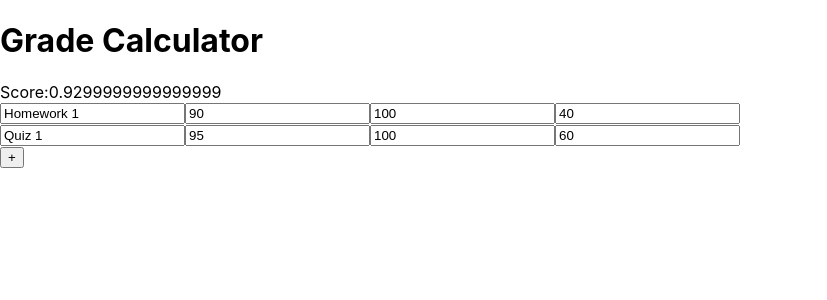
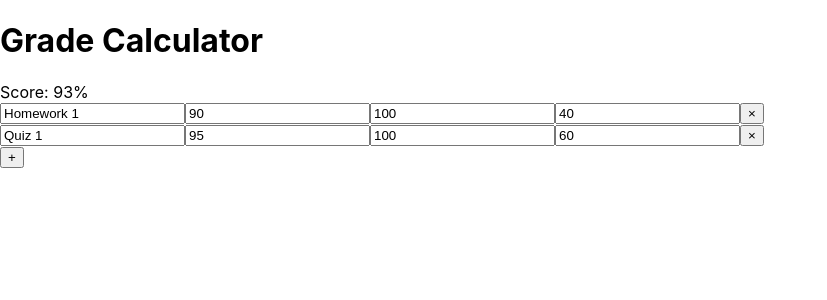
Before and after one commit to brentnequin/course-grade-calculator, a React (Create React App) app: page / in a window 1280 px wide. Shown: the top 300 px of the page, without its empty margins (0-827 px from the left). Built offline with nearby package versions, Linux system fonts and the light colour scheme.

Commit message:
worked on rerendering with state changes

```diff
--- a/src/Components/GradeCalculator.js
+++ b/src/Components/GradeCalculator.js
@@ -23,17 +23,30 @@ export default class GradeCalculator extends React.Component {
             score: 0
         };
         this.onClickAddButton = this.onClickAddButton.bind(this);
-        this.onChangeInput = this.onChangeInput.bind(this);
+        //this.onChangeInput = this.onChangeInput.bind(this);
     }
 
     calculateScore() {
-        return this.state.itemList.reduce((score, item, index) =>
-            score + (item.itemScore / item.itemScoreMax) * (item.itemWeight / 100), 0
+        return this.state.itemList.reduce((score, item) => {
+                if (item.itemName === "" || item.itemScore === "" || item.itemScoreMax === "" || item.itemWeight === "")
+                    return score; // if an item has any empty fields, do not include in computation
+                else
+                    return score + (item.itemScore / item.itemScoreMax) * (item.itemWeight / 100);
+            }, 0
         );
     }
 
     componentDidMount() {
         this.setState({score: this.calculateScore()});
+    }
+
+    componentDidUpdate(prevProp, prevState) {
+        const score = this.calculateScore();
+        const itemList = this.state.itemList;
+        if (prevState.score !== score)
+            this.setState({score: score});
+        if (prevState.itemList !== itemList)
+            this.setState({itemList: itemList});
     }
 
 
@@ -47,7 +60,13 @@ export default class GradeCalculator extends React.Component {
                 itemWeight: ""
             }]
         });
-        console.log(itemList);
+    }
+
+    onClickDeleteButton(index) {
+        let itemList = this.state.itemList;
+        itemList.splice(index, 1);
+        this.setState({itemList: itemList});
+        console.log(index);
     }
 
     onChangeInput(index, itemProp, newValue) {
@@ -56,7 +75,6 @@ export default class GradeCalculator extends React.Component {
         item[itemProp] = newValue;
         itemList[index] = item;
         this.setState({itemList});
-        this.setState({score: this.calculateScore()});
     }
 
     render() {
@@ -69,6 +87,7 @@ export default class GradeCalculator extends React.Component {
                 itemScoreMax={item.itemScoreMax}
                 itemWeight={item.itemWeight}
                 onChangeInput={this.onChangeInput.bind(this)}
+                onClickDeleteButton={this.onClickDeleteButton.bind(this)}
             />
         );
         return (
--- a/src/Components/Item.js
+++ b/src/Components/Item.js
@@ -9,29 +9,30 @@ export default class Item extends React.Component {
                     type="text"
                     defaultValue={this.props.itemName}
                     placeholder="Item Name"
-                    onChange={e => {this.props.onChangeInput(this.props.index, e.target.name, e.target.value) } }
+                    onChange={e => {this.props.onChangeInput(this.props.index, e.target.name, e.target.value)} }
                 />
                 <input
                     name="itemScore"
                     type="number"
                     defaultValue={this.props.itemScore}
                     placeholder="Score"
-                    onChange={e => {this.props.onChangeInput(this.props.index, e.target.name, e.target.value) } }
+                    onChange={e => {this.props.onChangeInput(this.props.index, e.target.name, e.target.value)} }
                 />
                 <input
                     name="itemScoreMax"
                     type="number"
                     defaultValue={this.props.itemScoreMax}
                     placeholder="Max"
-                    onChange={e => {this.props.onChangeInput(this.props.index, e.target.name, e.target.value) } }
+                    onChange={e => {this.props.onChangeInput(this.props.index, e.target.name, e.target.value)} }
                 />
                 <input
                     name="itemWeight"
                     type="number"
                     defaultValue={this.props.itemWeight}
                     placeholder="Weight"
-                    onChange={e => {this.props.onChangeInput(this.props.index, e.target.name, e.target.value) } }
+                    onChange={e => {this.props.onChangeInput(this.props.index, e.target.name, e.target.value)} }
                 />
+                <button onClick={() => {this.props.onClickDeleteButton(this.props.index)} }>×</button>
             </div>
         );
     }
--- a/src/Components/Score.js
+++ b/src/Components/Score.js
@@ -10,7 +10,7 @@ export default class Score extends React.Component {
 
     render() {
         return (
-            <div>Score:{this.props.score}</div>
+            <div>Score: {100*Math.round(this.props.score * 10000) / 10000}%</div>
         );
     }
 }
```
